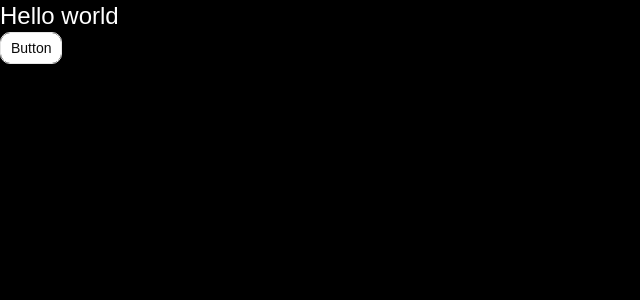
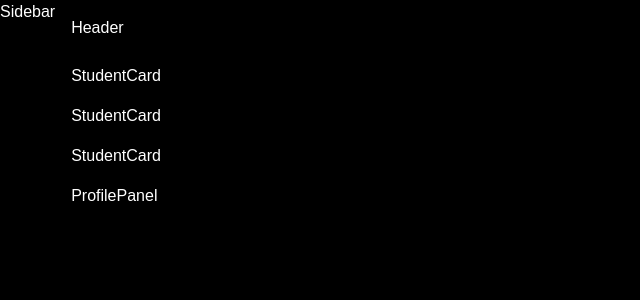
Before and after one commit to swamiabhishek45/student-management-system, a React (Vite) app in the folder client/: page / in a window 1280 px wide. Shown: the top 300 px of the page, without its empty margins (0-640 px from the left). Built offline with nearby package versions, Linux system fonts and the light colour scheme.

Commit message:
mplement initial dashboard layout with supporting sidebar, header, and student components

```diff
--- a/client/src/App.jsx
+++ b/client/src/App.jsx
@@ -1,12 +1,12 @@
 import { Button } from "@/components/ui/button"
+import Dashboard from "./pages/Dashboard"
 
 function App() {
 
   return (
    <>
    <div className="bg-black h-screen">
-    <h1 className="text-white text-2xl">Hello world</h1>
-    <Button variant="outline">Button</Button>
+      <Dashboard />
    </div>
    </>
   )
--- /dev/null
+++ b/client/src/components/Header.jsx
@@ -0,0 +1,9 @@
+import React from 'react'
+
+const Header = () => {
+  return (
+    <div>Header</div>
+  )
+}
+
+export default Header
--- /dev/null
+++ b/client/src/components/ProfilePanel.jsx
@@ -0,0 +1,9 @@
+import React from 'react'
+
+const ProfilePanel = () => {
+  return (
+    <div>ProfilePanel</div>
+  )
+}
+
+export default ProfilePanel
--- /dev/null
+++ b/client/src/components/Sidebar.jsx
@@ -0,0 +1,9 @@
+import React from 'react'
+
+const SidebarComp = () => {
+  return (
+    <div>Sidebar</div>
+  )
+}
+
+export default SidebarComp
--- /dev/null
+++ b/client/src/components/StudentCard.jsx
@@ -0,0 +1,9 @@
+import React from 'react'
+
+const StudentCard = () => {
+  return (
+    <div>StudentCard</div>
+  )
+}
+
+export default StudentCard
--- /dev/null
+++ b/client/src/pages/Dashboard.jsx
@@ -0,0 +1,48 @@
+import Header from '@/components/Header';
+import ProfilePanel from '@/components/ProfilePanel';
+import SidebarComp from '@/components/Sidebar';
+import StudentCard from '@/components/StudentCard';
+import { Sidebar } from 'lucide-react';
+import React from 'react'
+
+const Dashboard = () => {
+
+    const students = [
+  { name: "Abhishek", grade: "A", courses: 4 },
+  { name: "Priya", grade: "B", courses: 3 },
+  { name: "Rahul", grade: "A+", courses: 5 },
+];
+  return (
+    <div className='flex min-h-screen bg-black text-white'>
+
+        {/* sidebar */}
+
+        <SidebarComp />
+        <main className='flex-1 p-4'>
+
+            {/* header  */}
+            <Header/>
+
+            <div className='grid gap-4 mt-6'>
+                <div className='grid gap-4 '>
+
+                    {students.map((std) => (
+                        // studentcard
+
+                        <StudentCard  key={std.name} student={std}/>
+
+
+                    ))}
+
+                </div>
+
+                {/* profilepanel  */}
+
+                <ProfilePanel />
+            </div>
+        </main>
+    </div>
+  )
+}
+
+export default Dashboard
```
